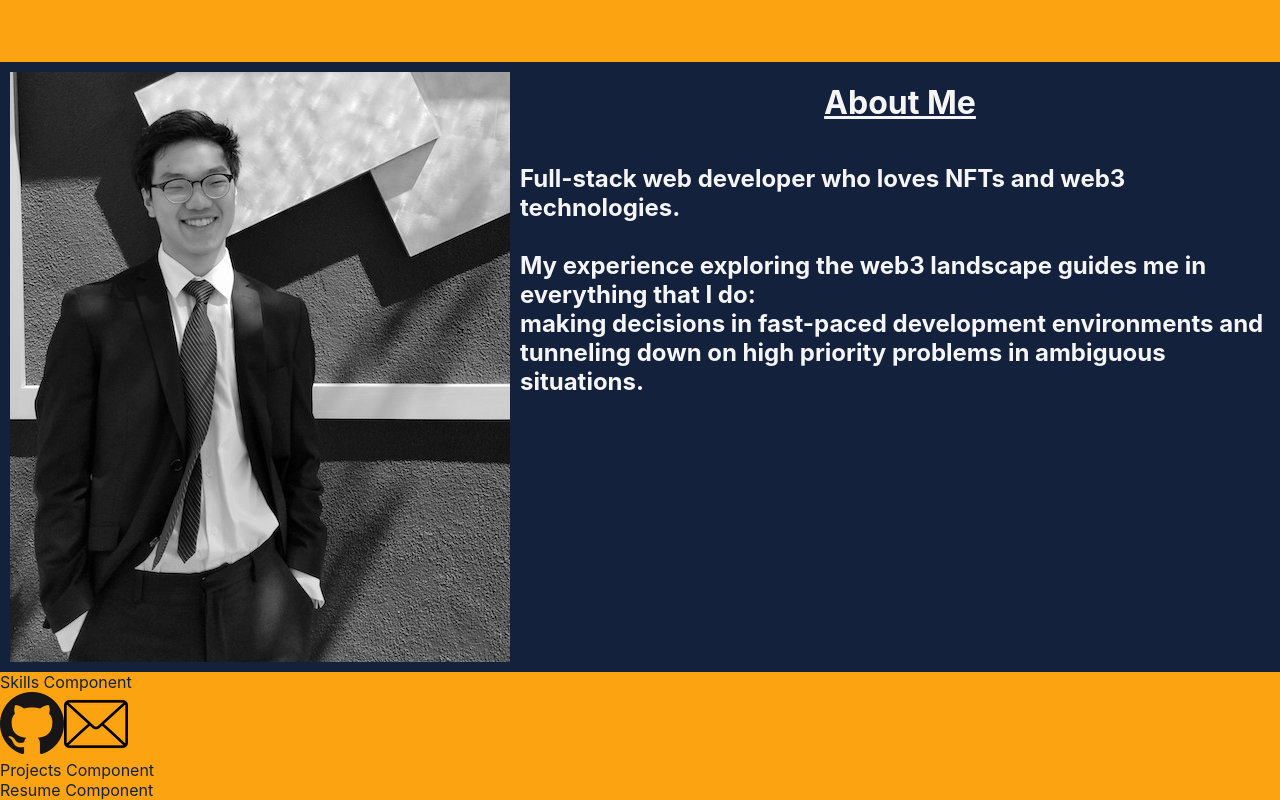
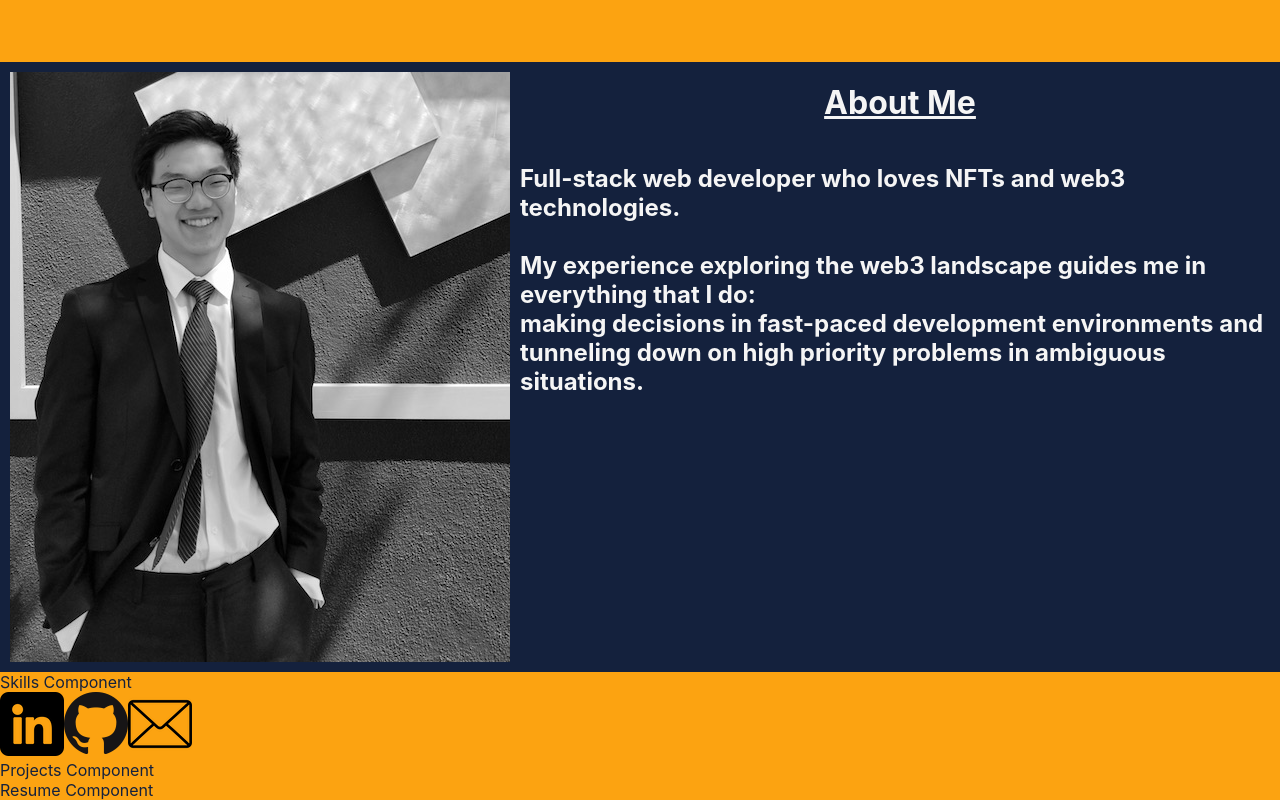
Before and after one commit to thinkaboutmovies/portfolio, a React (Create React App) app: page / in a window 1280 px wide. Shown: the part 754-1554 px from the top of the page. Built offline with nearby package versions, Linux system fonts and the light colour scheme.

Commit message:
fixed rel spelling in Contact.js

```diff
--- a/src/components/Contact.js
+++ b/src/components/Contact.js
@@ -7,10 +7,10 @@ function Contact(props) {
     return (
 			<div id='Contact'>
 				{/* linkedin, github, email */}
-				<a href='https://www.linkedin.com/in/brian-yoon-gm/' target='_blank' rel="noreferrer>
+				<a href='https://www.linkedin.com/in/brian-yoon-gm/' target='_blank' rel="noreferrer">
 					<img src={LinkedinIcon} alt='' />
 				</a>
-				<a href='https://github.com/thinkaboutmovies' target='_blank' rel="noreferrer>
+				<a href='https://github.com/thinkaboutmovies' target='_blank' rel="noreferrer">
 					<img src={GithubIcon} alt='' />
 				</a>
 				<a href='mailto:byoonweb3@example.com'>
```
